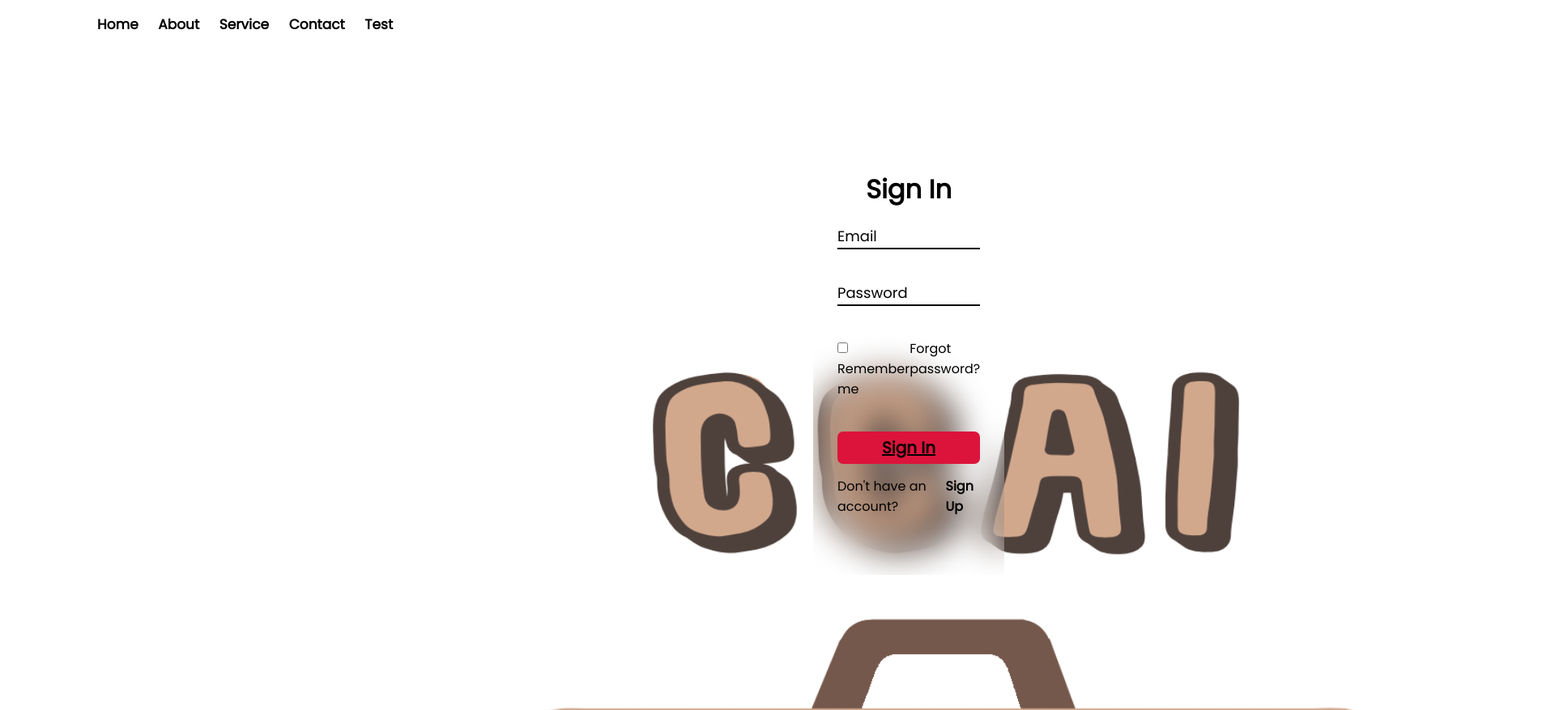
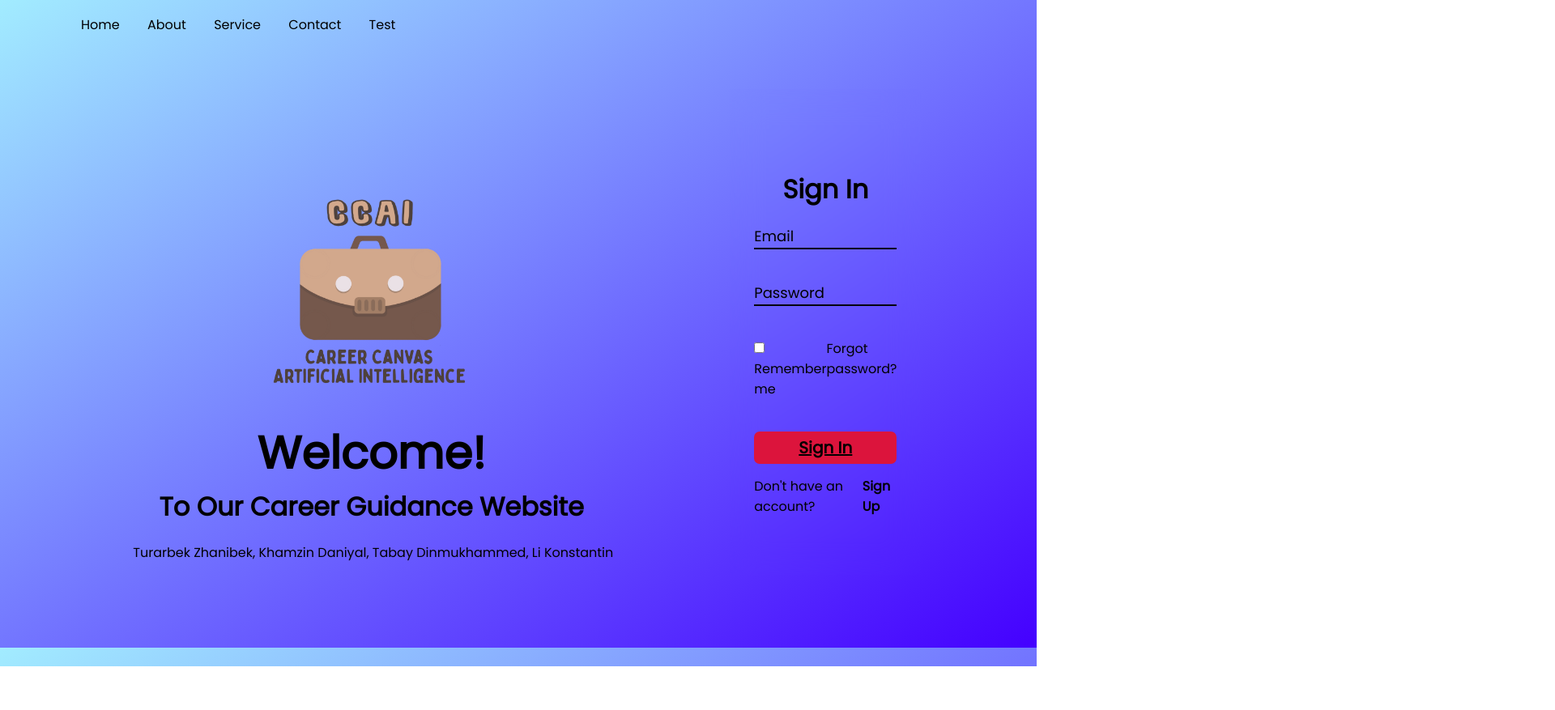
Before and after one commit to BruteForceMaestro/NISHACK2023, a plain HTML site: page index.html in a window 1280 px wide. Shown: the top 877 px of the page at 81% size, 1920 px wide, since content can reach past the window. After the commit the page ends 823 px from the top, so only its background shows below. Drawn offline with Linux system fonts and the light colour scheme.

Commit message:
make everything more beautiful

```diff
--- a/index.html
+++ b/index.html
@@ -10,23 +10,18 @@
     <header class="header">
         <nav class="nav">
             <a href="index.html"> Home </a>
-            <a href="#"> About </a>
-            <a href="#"> Service </a>
-            <a href="#"> Contact </a>
+            <a href=""> About </a>
+            <a href=""> Service </a>
+            <a href=""> Contact </a>
             <a href="test.html"> Test </a>
         </nav>
     </header>
 
-    <div class="background"></div>
-
     <section class="home">
         <div class="content">
-            <div href="#" class="logo">
+            <div class="logo">
                 <div class="logo__img">
                     <img src='./img/logo (transparent bg).png' alt=''>
-                </div>
-                <div class="logo__text">
-                    CareerCanvasAI
                 </div>
             </div>
             <h2> Welcome! </h2>
--- a/index.scss
+++ b/index.scss
@@ -17,14 +17,34 @@
     padding: 20px 100px;
     z-index: 99;
     background: transparent;
+
+    a {
+        color: #000;
+        text-decoration: none;
+        display: inline-block;
+        margin-right: 30px;
+    }
 }
 
-.header .nav a {
-    text-decoration: none;
-    color: black;
-    font-size: 17px;
-    margin-left: 20px;
-    font-weight: 600;
+html {
+    background-image: linear-gradient(to bottom right, rgb(162, 236, 255), rgb(68, 0, 255));
+    width: 100%;
+    height: 100%;
+}
+
+.logo {
+    display: flex;
+    flex-flow: row nowrap;
+    justify-content: center;
+
+    /* .logo__img */
+    &__img {
+        width: 300px;
+
+        img {
+            width: 100%;
+        }
+    }
 }
 
 .header .search input {
@@ -38,20 +58,6 @@
     color: black;
 }
 
-.header .search i {
-    position: absolute;
-    right: 110px;
-    top: 22px;
-    color: black;
-}
-
-.background {
-    width: 100%;
-    height: 100vh;
-    background-image: url('lone-tree-landscape-6016x3385-11471.png');
-    background-position: center;
-    background-size: cover;
-}
 
 .home {
     position: absolute;
@@ -59,7 +65,7 @@
     left: 50%;
     width: 75%;
     height: 75%;
-    transform: translate(-50%,-50%);
+    transform: translate(-50%, -50%);
     background-image: url('lone-tree-landscape-6016x3385-11471.png');
     background-position: center;
     background-size: cover;
@@ -176,7 +182,7 @@
 .login .input i {
     position: relative;
     right: -370px;
-    bottom:27px;
+    bottom: 27px;
     color: black;
 }
 
@@ -221,7 +227,7 @@ button {
 
 .button a:hover {
     box-shadow: none;
-  }
+}
 
 .login .sign-up {
     display: flex;
```
Also changed, not shown: css/index.css.
